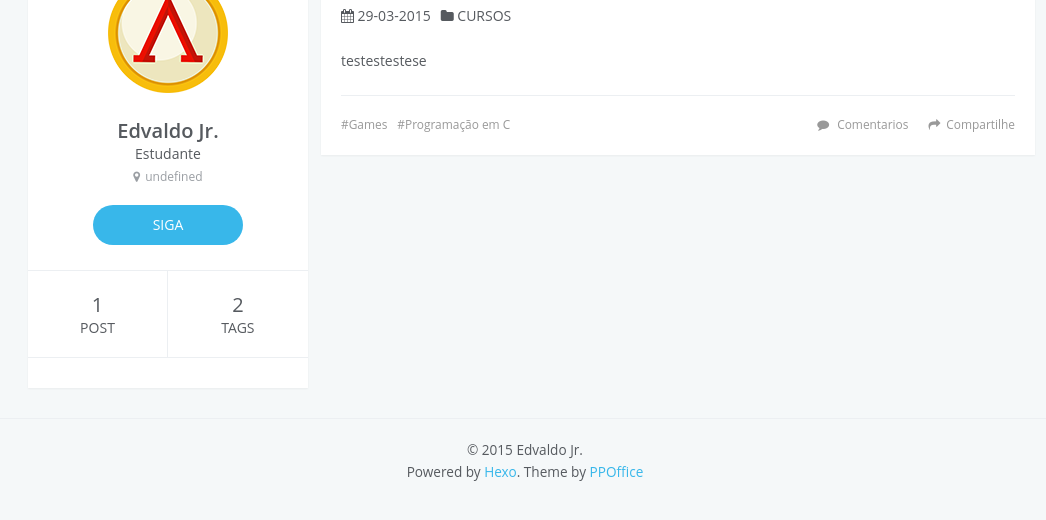
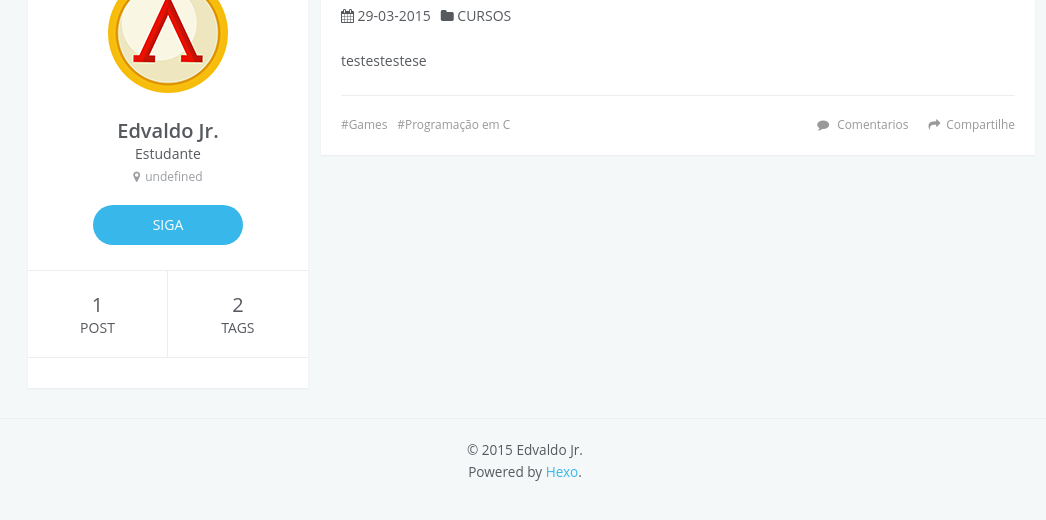
Before and after one commit to edyjun/if-else.github.io, a plain HTML site: page index.html in a window 1280 px wide. Shown: the part 160-680 px from the top of the page, without its empty margins (115-1161 px from the left). Drawn offline with nearby package versions, Linux system fonts and the light colour scheme; a script that the page names is missing; a web font is replaced by a local one.

Commit message:
First pages commit

```diff
--- a/index.html
+++ b/index.html
@@ -143,7 +143,7 @@
   <div class="outer">
     <div id="footer-info" class="inner">
       &copy; 2015 Edvaldo Jr.<br>
-      Powered by <a href="http://hexo.io/" target="_blank">Hexo</a>. Theme by <a href="http://github.com/ppoffice">PPOffice</a>
+      Powered by <a href="http://hexo.io/" target="_blank">Hexo</a>.
     </div>
   </div>
 </footer>
```
